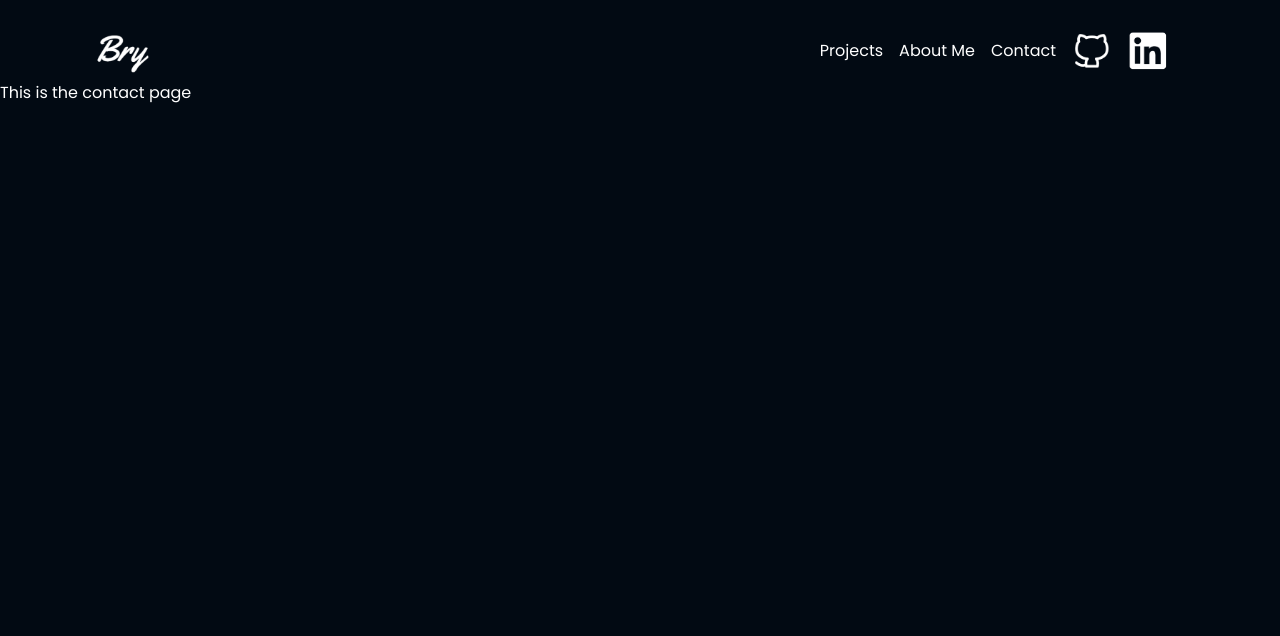
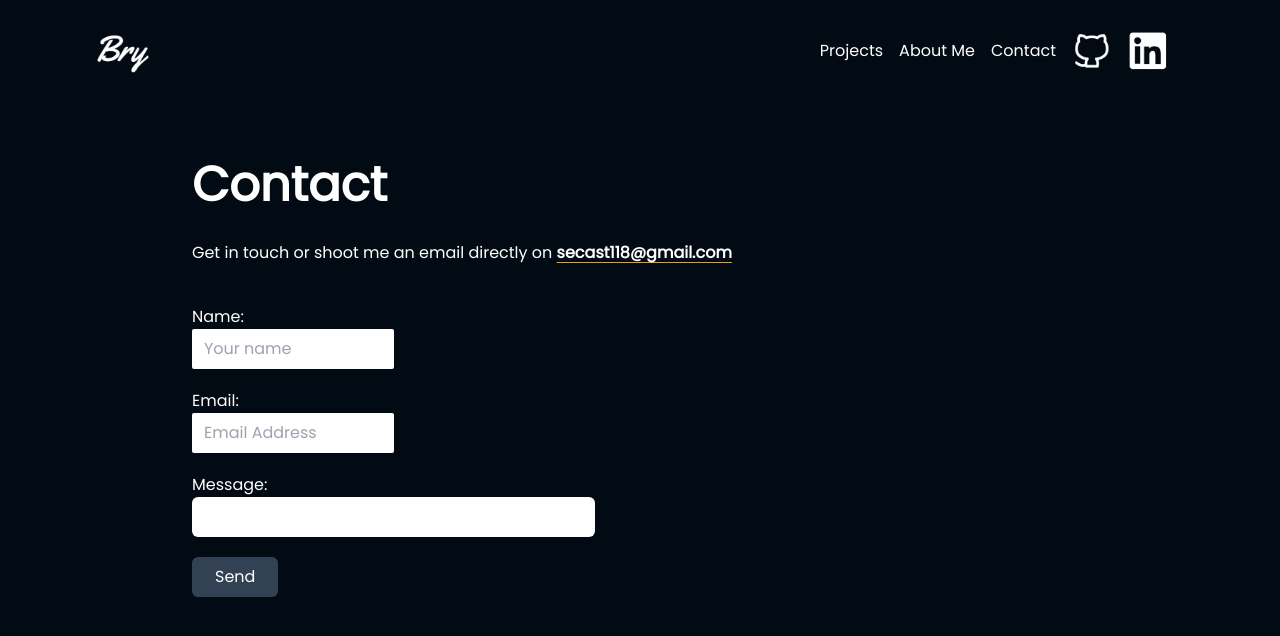
Before and after one commit to Shoko118/vue-portfolio, a Vue app: page /contact in a window 1280 px wide. Shown: the top 636 px of the page. Built offline with nearby package versions, Linux system fonts and the light colour scheme.

Commit message:
updated contact.vue

```diff
--- a/src/pages/Contact.vue
+++ b/src/pages/Contact.vue
@@ -2,6 +2,47 @@
 
 <template>
   <div>
-    <h1>This is the contact page</h1>
+    <div class="mx-auto w-full pt-20 pb-20">
+      <div class="mx-auto w-[70%]">
+        <form class="max-w-xl" action="https://formsubmit.co/secast118@gmail.com" method="POST">
+          <input type="hidden" name="_captcha" value="false" />
+          <h1 class="font-bold text-5xl">Contact</h1>
+          <p class="pb-10 pt-8">
+            Get in touch or shoot me an email directly on
+            <span class="font-bold underline underline-offset-4 decoration-amber-500">secast118@gmail.com</span>
+          </p>
+          <div class="pb-5">
+            <h2>Name:</h2>
+            <input
+              class="text-black w-[35%] py-2 px-3 rounded-sm"
+              type="text"
+              placeholder="Your name"
+              name="name"
+              required
+            />
+          </div>
+          <div class="pb-5">
+            <h2>Email:</h2>
+            <input type="hidden" name="_autoresponse" value="Thank you for reaching out to me. Let's talk soon!!" />
+            <input
+              class="w-[35%] rounded-sm py-2 px-3 text-black"
+              type="email"
+              name="email"
+              required
+              placeholder="Email Address"
+            />
+          </div>
+          <div class="pb-5">
+            <h2>Message:</h2>
+            <input class="text-black w-[70%] rounded-md py-2 px-3" type="text" name="message" required />
+          </div>
+          <div
+            class="py-2 px-4 rounded-md bg-slate-700 w-[15%] text-center hover:bg-slate-400 transition transform ease-in-out"
+          >
+            <button type="submit">Send</button>
+          </div>
+        </form>
+      </div>
+    </div>
   </div>
 </template>
```
